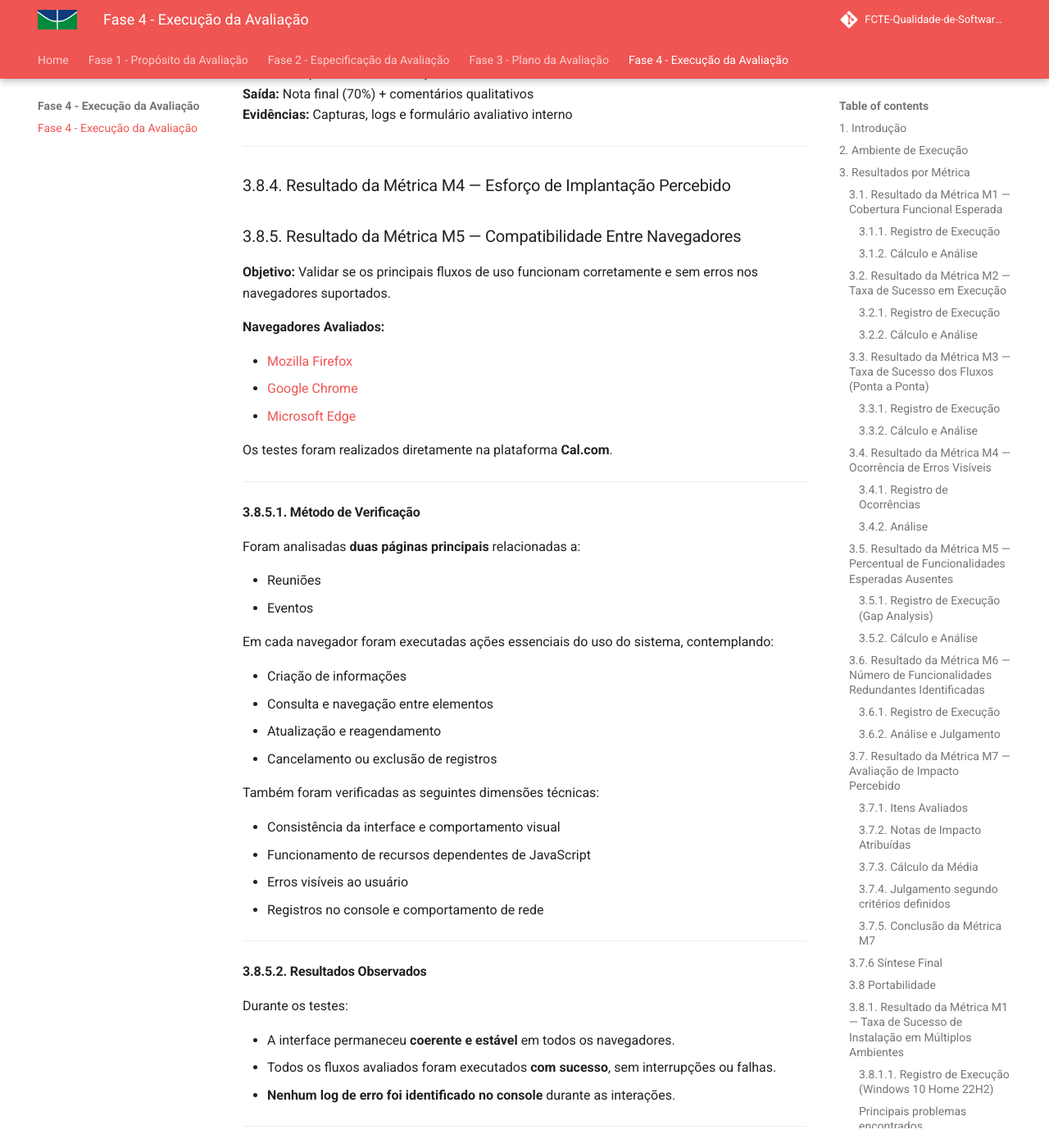
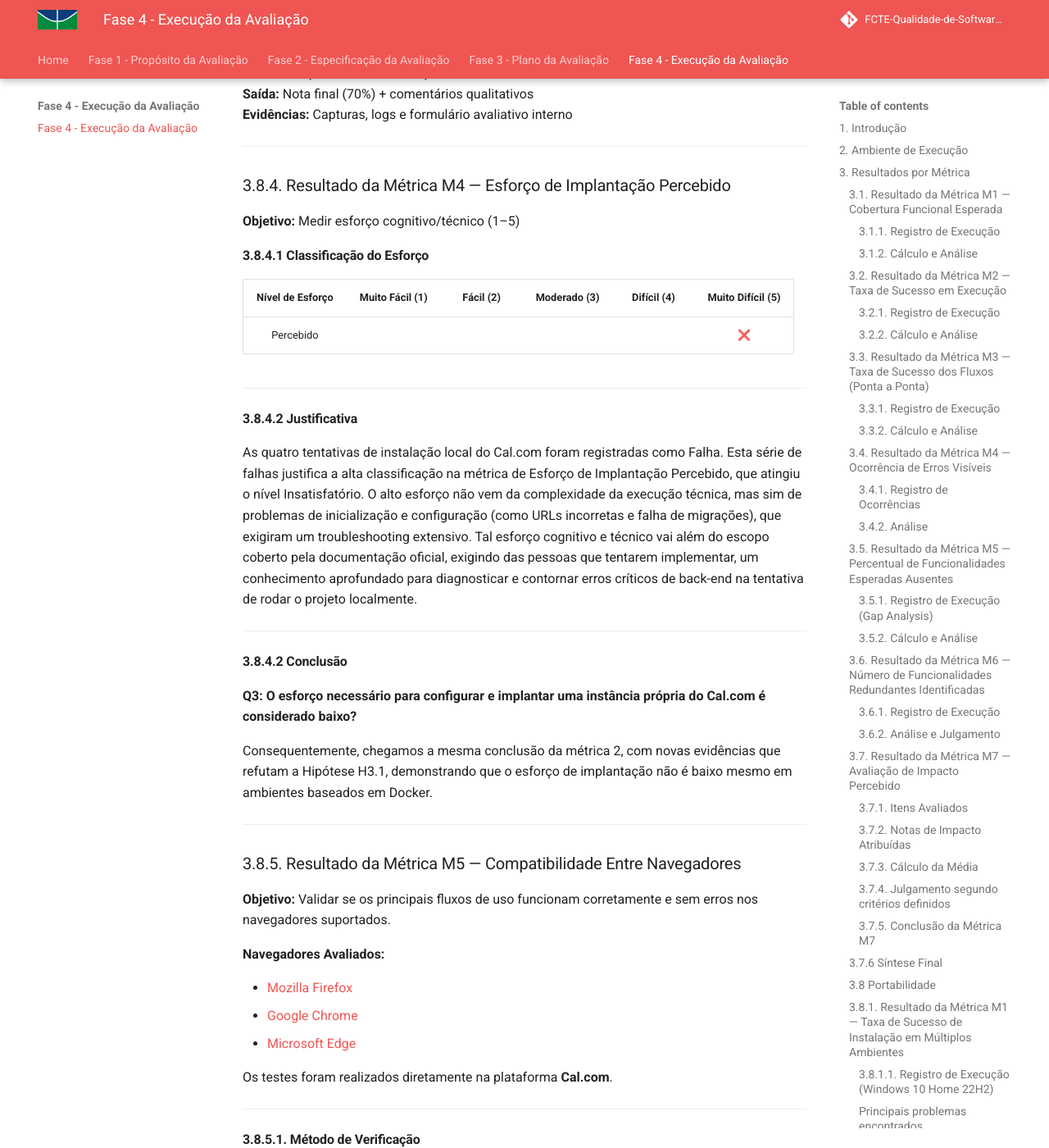
Before and after one commit to FCTE-Qualidade-de-Software-1/2025-2_T01_HEDDY-LAMAR, an MkDocs documentation site: the page built from docs/fase_4/index.md, in a window 1280 px wide and 1400 px high, scrolled down 18195 px. Shown: the whole window at 82% size. Built offline with MkDocs 1.6.1 and Material for MkDocs 9.7.7, drawn with Linux system fonts in a browser that asks for light colours; comment, search, counter and statistics services are not loaded; some of the changed text lies outside the part shown.

Commit message:
Adicionando a métrica 4

```diff
--- a/docs/fase_4/index.md
+++ b/docs/fase_4/index.md
@@ -558,6 +558,30 @@
 
 ### 3.8.4. Resultado da Métrica M4 — Esforço de Implantação Percebido
 
+**Objetivo:** Medir esforço cognitivo/técnico (1–5)
+
+#### 3.8.4.1 Classificação do Esforço
+
+|Nível de Esforço | Muito Fácil (1) | Fácil (2) | Moderado (3) | Difícil (4) | Muito Difícil (5) |
+|:-: |:-: |:-: | :-:|:-:|:-:|
+| Percebido | | | | | ❌ |
+
+---
+
+#### 3.8.4.2 Justificativa
+
+As quatro tentativas de instalação local do Cal.com foram registradas como Falha. Esta série de falhas justifica a alta classificação na métrica de Esforço de Implantação Percebido, que atingiu o nível Insatisfatório. O alto esforço não vem da complexidade da execução técnica, mas sim de problemas de inicialização e configuração (como URLs incorretas e falha de migrações), que exigiram um troubleshooting extensivo. Tal esforço cognitivo e técnico vai além do escopo coberto pela documentação oficial, exigindo das pessoas que tentarem implementar, um conhecimento aprofundado para diagnosticar e contornar erros críticos de back-end na tentativa de rodar o projeto localmente.
+
+---
+
+#### 3.8.4.2 Conclusão
+
+**Q3: O esforço necessário para configurar e implantar uma instância própria do Cal.com é considerado baixo?**
+
+Consequentemente, chegamos a mesma conclusão da métrica 2, com novas evidências que  refutam a Hipótese H3.1, demonstrando que o esforço de implantação não é baixo mesmo em ambientes baseados em Docker.
+
+---
+
 ### 3.8.5. Resultado da Métrica M5 — Compatibilidade Entre Navegadores
 
 **Objetivo:** Validar se os principais fluxos de uso funcionam corretamente e sem erros nos navegadores suportados.
@@ -651,6 +675,7 @@
 | `1.3`  | 25/11/2025 | Adiciona métrica 1 de portabilidade | [Gustavo Haubert](https://github.com/GustavoHaubert) |
 | `1.4`  | 25/11/2025 | Adiciona métricas 5 e 6 de adequação funcional | [Atyrson Souto](https://github.com/Atyrson) |
 | `1.5`  | 26/11/2025 | Aprimorando a métrica 1 de portabilidade e adicionando a métrica 2 | [Cairo Florenço](https://github.com/CA1RO) |
+| `1.6`  | 26/11/2025 | Adicionando a métrica 4 | [Cairo Florenço](https://github.com/CA1RO) |
 
 <script type="text/javascript" id="MathJax-script" async
   src="https://cdn.jsdelivr.net/npm/mathjax@3/es5/tex-mml-chtml.js">
```
